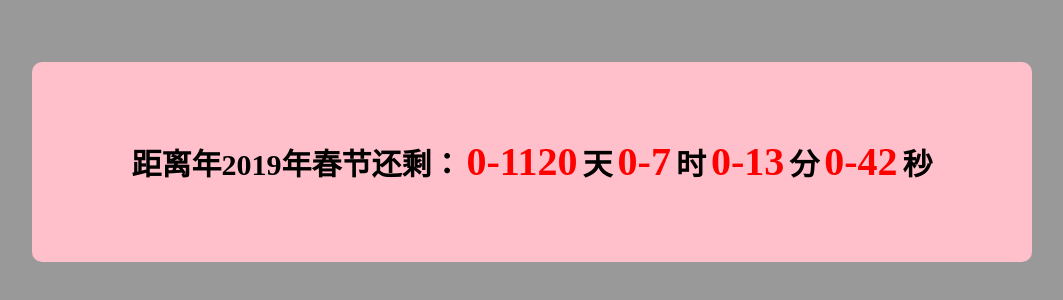
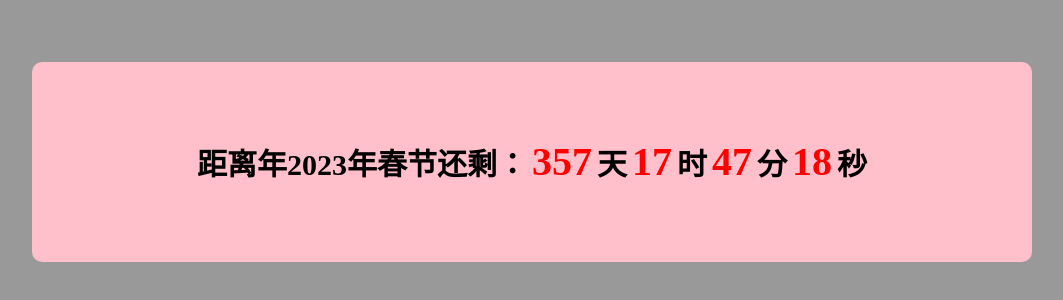
Before and after one commit to heiye-vn/html-css-javascript-Demo, a plain HTML site: page Demo-10/倒计时.html in a window 1280 px wide. Shown: the part 138-438 px from the top of the page, without its empty margins (108-1171 px from the left). Drawn offline with Linux system fonts and the light colour scheme.

Commit message:
Update 倒计时.html

```diff
--- a/Demo-10/倒计时.html
+++ b/Demo-10/倒计时.html
@@ -40,7 +40,7 @@
 
 <body>
     <div id="box">
-        距离年2019年春节还剩：xxx天xxx时xxx分xxx秒
+        距离年2023年春节还剩：xxx天xxx时xxx分xxx秒
     </div>
     <script>
         let oBox = document.getElementById('box')
@@ -48,7 +48,7 @@
         // 封装一个剩余时间的函数
         function remainTime() {
             // 设置指定时间
-            let newDate = new Date('2020-01-25 00:00:00')
+            let newDate = new Date('2024-02-10 00:00:00')
             // console.log(newDate)
 
             // 获取当前时间
@@ -80,7 +80,7 @@
             second = addZero(second)
 
             oBox.innerHTML =
-                ` 距离年2019年春节还剩：<span>${day}</span>天<span>${hour}</span>时<span>${minute}</span>分<span>${second}</span>秒`
+                ` 距离年2023年春节还剩：<span>${day}</span>天<span>${hour}</span>时<span>${minute}</span>分<span>${second}</span>秒`
         }
 
         // 封装一个处理不到数字10的数（补0）
```
